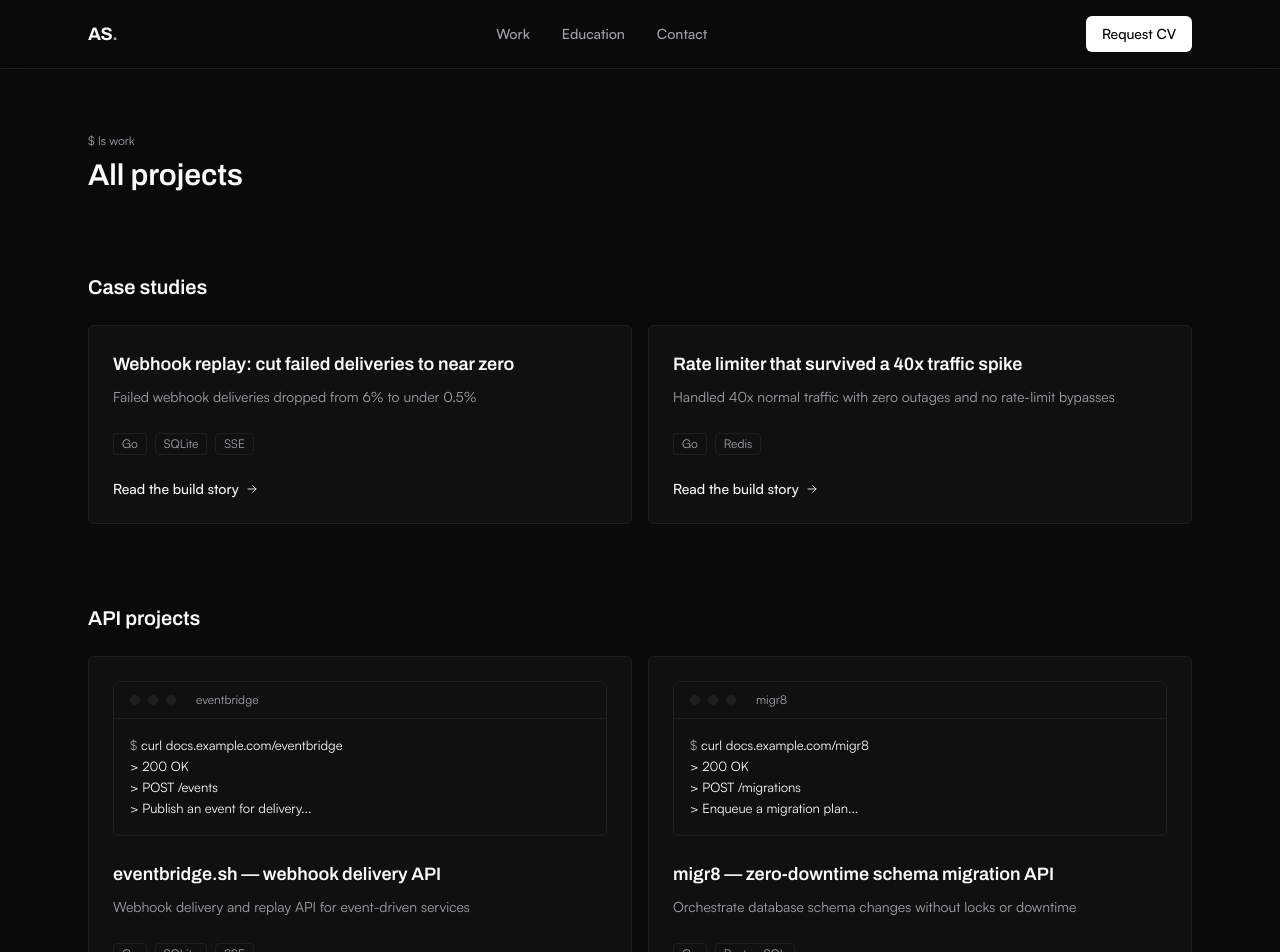
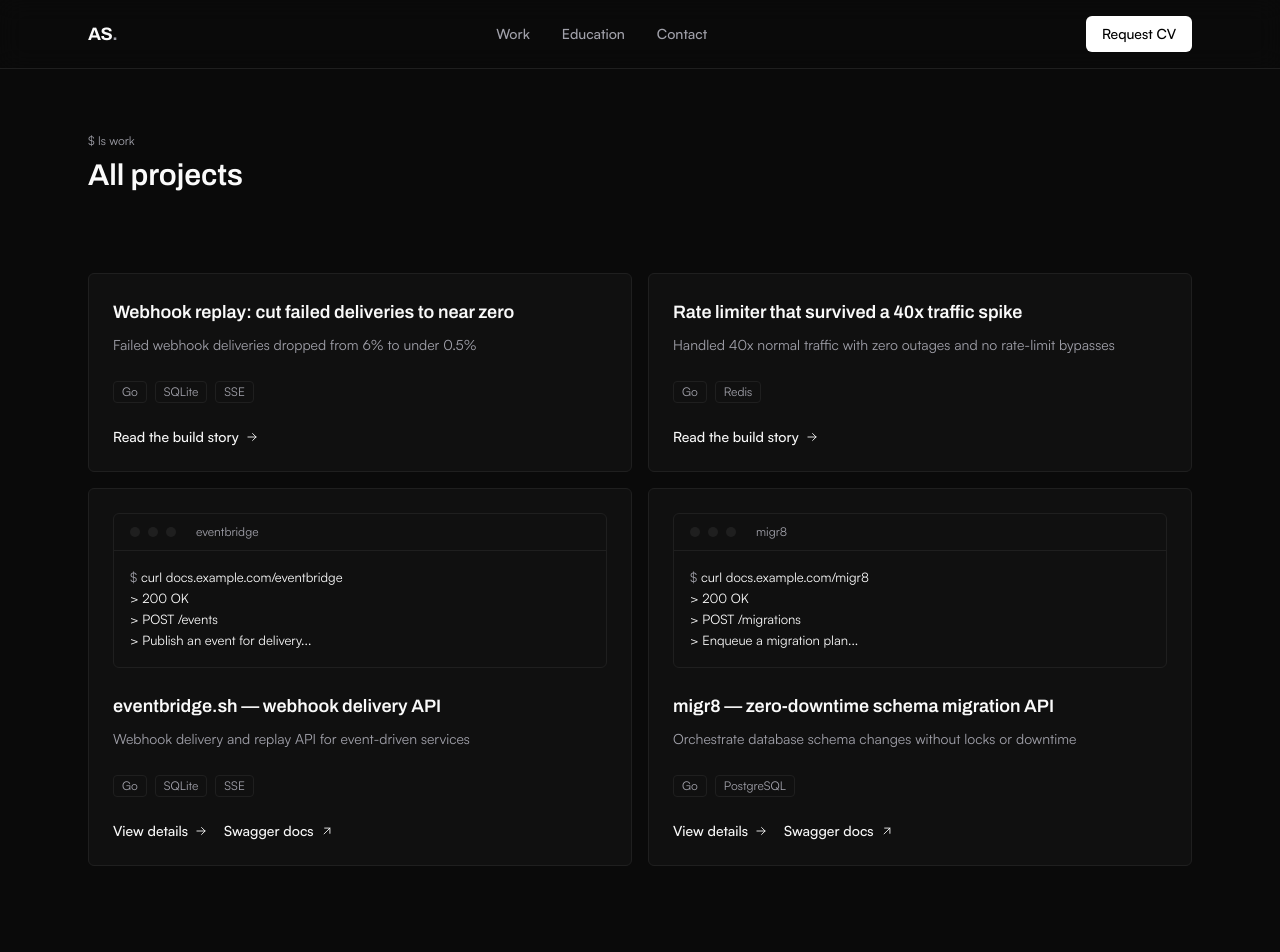
Before and after one commit to abasiofon-sendan/portfolio, a React (Vite) app: page /work in a window 1280 px wide. Shown: the top 952 px of the page. Built offline with nearby package versions, Linux system fonts and the light colour scheme.

Commit message:
Show all projects in a single unlabeled list on /work

```diff
--- a/src/pages/WorkIndex.jsx
+++ b/src/pages/WorkIndex.jsx
@@ -1,11 +1,10 @@
 import Seo from '@/components/Seo'
 import Reveal from '@/components/Reveal'
 import ProjectCard from '@/components/ProjectCard'
-import { getWorkEntries, getApiEntries } from '@/content/index.js'
+import { getAllEntries } from '@/content/index.js'
 
 export default function WorkIndex() {
-  const caseStudies = getWorkEntries()
-  const apis = getApiEntries()
+  const projects = getAllEntries()
 
   return (
     <>
@@ -16,35 +15,18 @@ export default function WorkIndex() {
         <h1 className="mt-2 font-display text-3xl font-semibold text-ink-text-1">All projects</h1>
       </section>
 
-      {caseStudies.length > 0 ? (
-        <section className="mx-auto max-w-6xl px-6 py-10" aria-labelledby="case-studies-heading">
-          <h2 id="case-studies-heading" className="font-display text-xl font-semibold text-ink-text-1">
-            Case studies
+      <section className="mx-auto max-w-6xl px-6 py-10" aria-labelledby="projects-heading">
+        <h2 id="projects-heading" className="sr-only">
+          Projects
         </h2>
-          <div className="mt-6 grid grid-cols-1 gap-4 md:grid-cols-2">
-            {caseStudies.map((entry, index) => (
+        <div className="grid grid-cols-1 gap-4 md:grid-cols-2">
+          {projects.map((entry, index) => (
             <Reveal key={entry.slug} delay={index * 0.05}>
               <ProjectCard entry={entry} />
             </Reveal>
           ))}
         </div>
       </section>
-      ) : null}
-
-      {apis.length > 0 ? (
-        <section className="mx-auto max-w-6xl px-6 py-10" aria-labelledby="apis-heading">
-          <h2 id="apis-heading" className="font-display text-xl font-semibold text-ink-text-1">
-            API projects
-          </h2>
-          <div className="mt-6 grid grid-cols-1 gap-4 md:grid-cols-2">
-            {apis.map((entry, index) => (
-              <Reveal key={entry.slug} delay={index * 0.05}>
-                <ProjectCard entry={entry} />
-              </Reveal>
-            ))}
-          </div>
-        </section>
-      ) : null}
     </>
   )
 }
```
Lines whose indentation alone changed are shown as unchanged.
